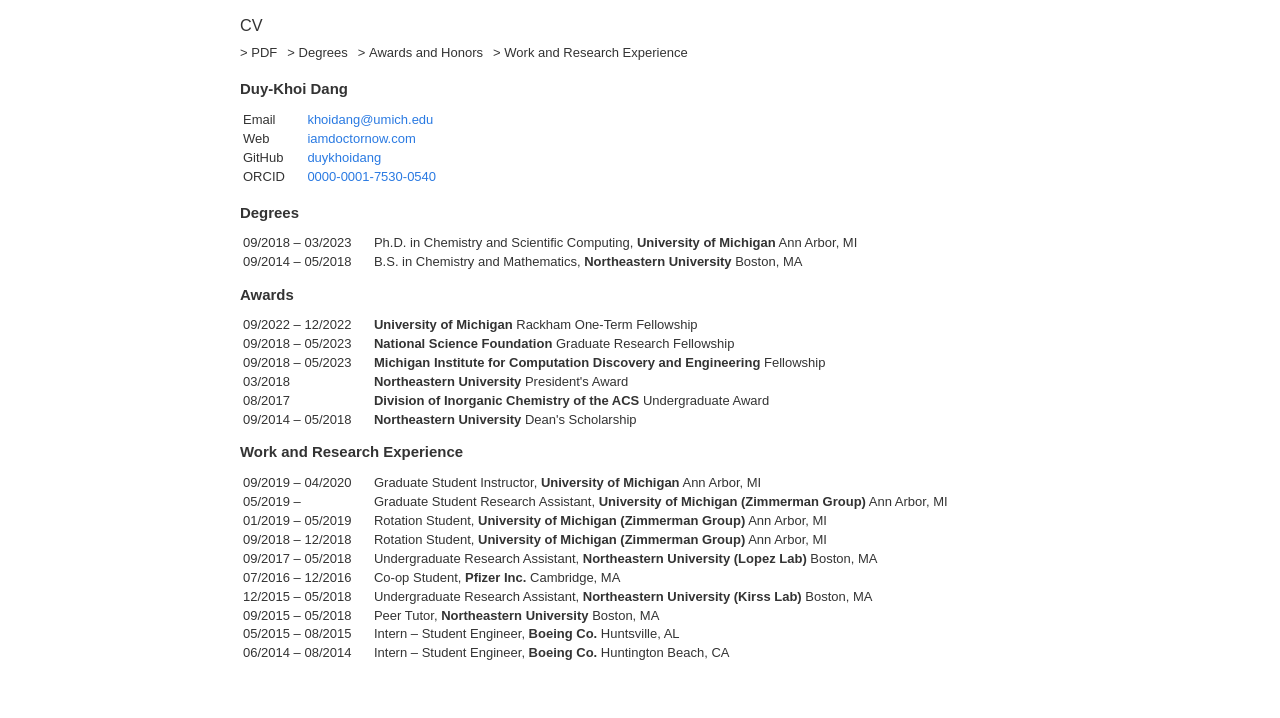
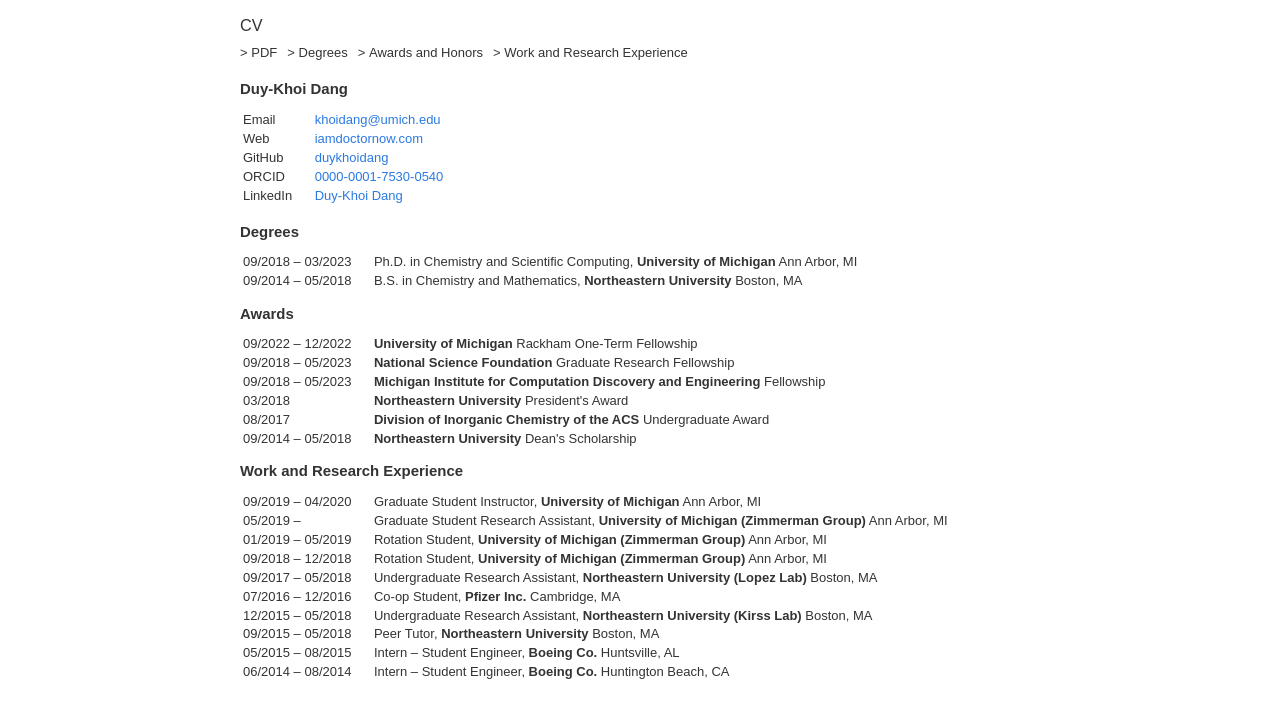
Before and after one commit to duykhoidang/duykhoidang.github.io, a plain HTML site: page cv/index.html in a window 1280 px wide. Shown: the part 62-780 px from the top of the page. Drawn offline with Linux system fonts and the light colour scheme.

Commit message:
Added LinkedIn to cv page

```diff
--- a/cv/index.html
+++ b/cv/index.html
@@ -68,6 +68,10 @@
             <tr>
                 <td>ORCID</td>
                 <td><a href="https://orcid.org/0000-0001-7530-0540">0000-0001-7530-0540</a></td>
+            </tr>
+            <tr>
+                <td>LinkedIn</td>
+                <td><a href="https://www.linkedin.com/in/duy-khoi-dang-53927497/">Duy-Khoi Dang</a></td>
             </tr>
         </table>
     </ul>
```
